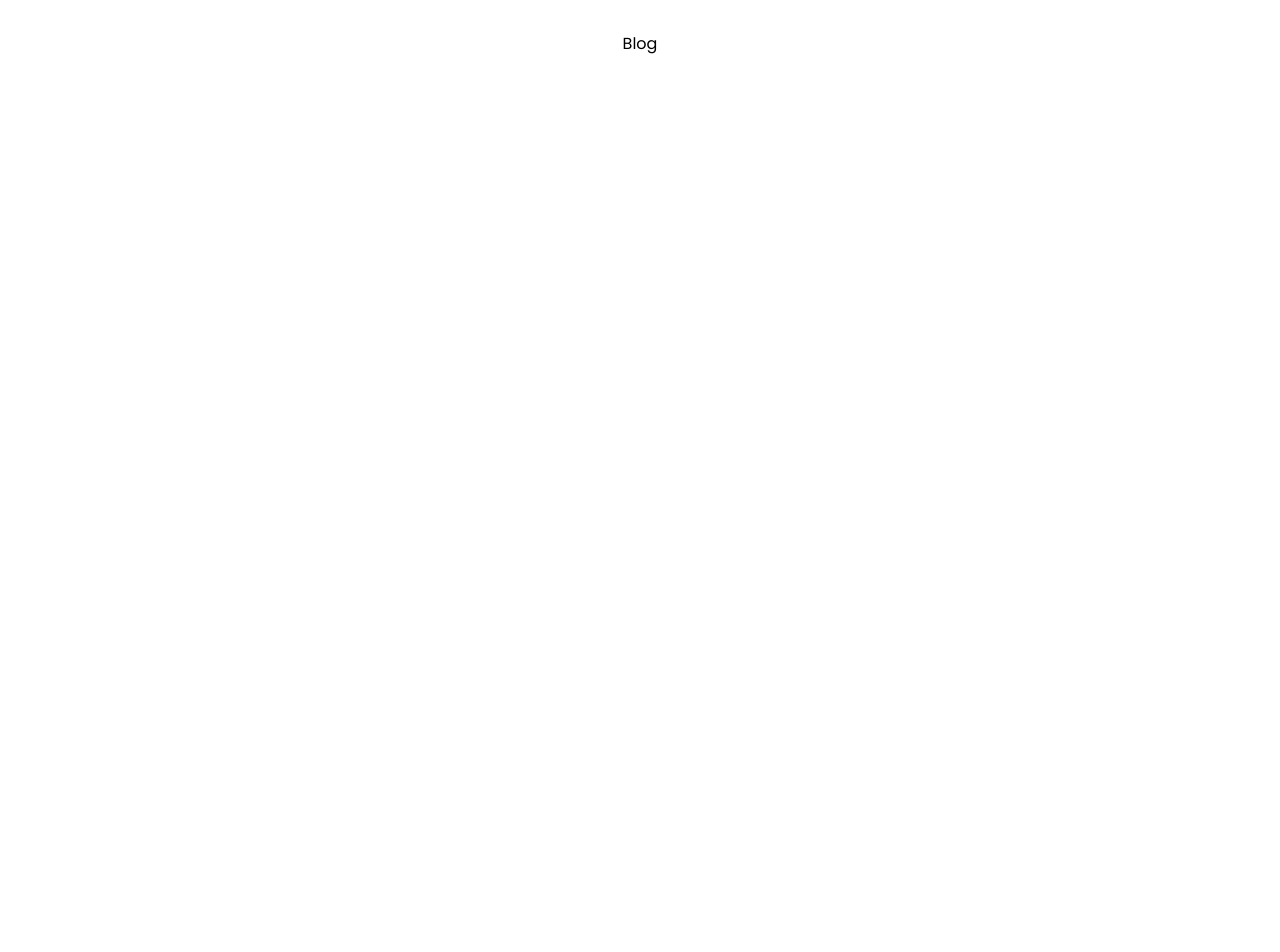
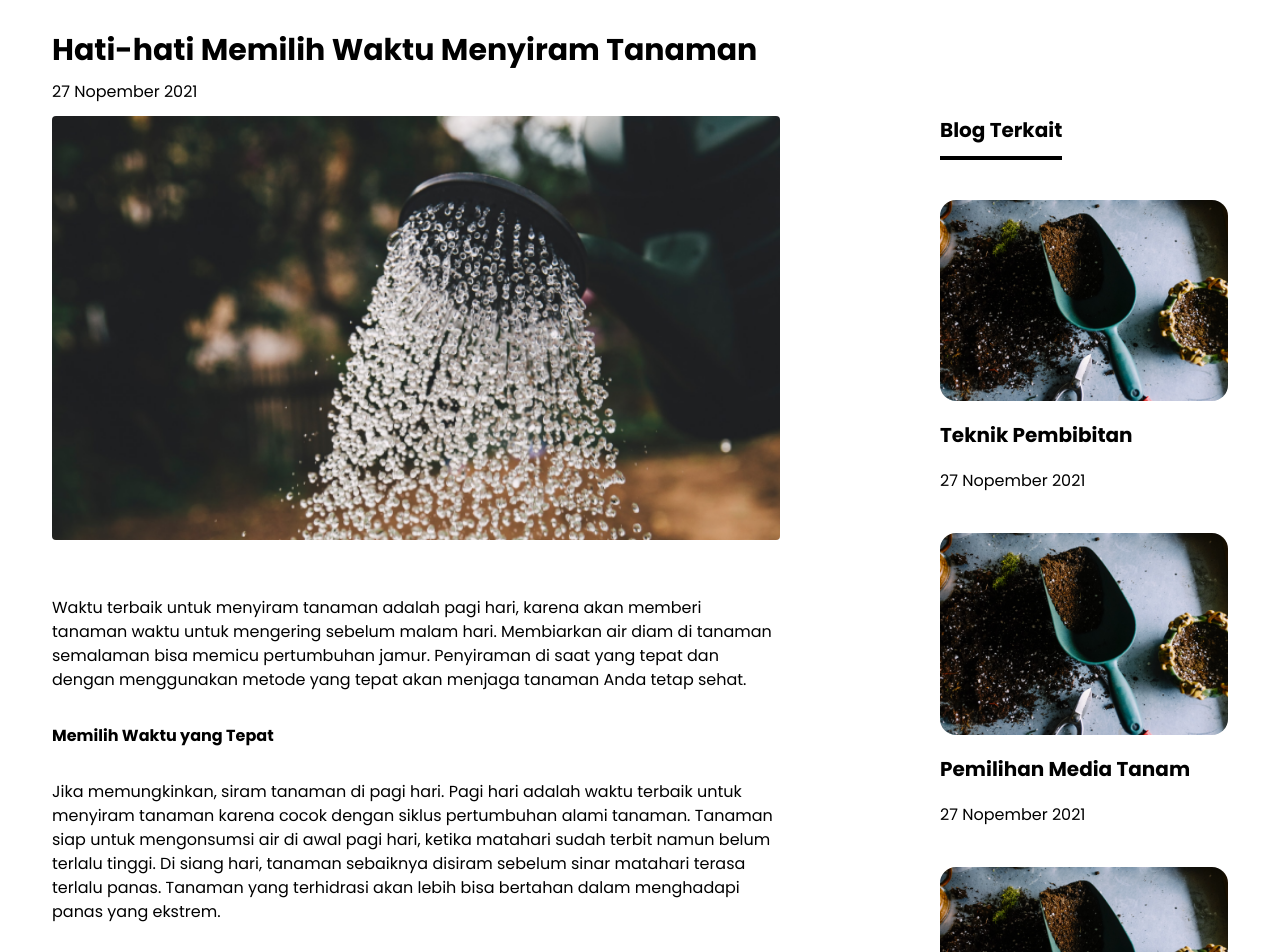
Before and after one commit to bilabror/bdg-florist, a React (Vite) app: page /blog in a window 1280 px wide. Shown: the top 952 px of the page. Before the commit the page ends 800 px from the top, so only its background shows below. Built offline with nearby package versions, Linux system fonts and the light colour scheme; the HTML template or start-up script is replaced by a standard one.

Commit message:
feat: ading page blog

```diff
--- a/src/pages/Blog/index.jsx
+++ b/src/pages/Blog/index.jsx
@@ -1,7 +1,107 @@
+import Sidebar from "./sidebar/Sidebar";
+import imageBlog from "../../assets/image/blog/blog-5.png";
+
 export default function Blog() {
   return (
-    <>
-      <h1>Blog</h1>
-    </>
+    <section className="mx-5">
+      <div>
+        <div className="text-start">
+          <h1 className="text-3xl font-bold ">
+            Hati-hati Memilih Waktu Menyiram Tanaman
+          </h1>
+          <span className="block my-3">27 Nopember 2021</span>
+
+          <div className="flex gap-40">
+
+            <div className="w-8/12">
+
+              <div className="mb-14">
+                <img src={imageBlog} className="rounded w-full" />
+              </div>
+
+              <div id="text" className="text-start">
+                <div className="mb-8">
+                  Waktu terbaik untuk menyiram tanaman adalah pagi hari, karena
+                  akan memberi tanaman waktu untuk mengering sebelum malam hari.
+                  Membiarkan air diam di tanaman semalaman bisa memicu
+                  pertumbuhan jamur. Penyiraman di saat yang tepat dan dengan
+                  menggunakan metode yang tepat akan menjaga tanaman Anda tetap
+                  sehat.
+                </div>
+
+                <span className="block font-bold mb-8">
+                  Memilih Waktu yang Tepat
+                </span>
+
+                <div className="mb-8">
+                  Jika memungkinkan, siram tanaman di pagi hari. Pagi hari
+                  adalah waktu terbaik untuk menyiram tanaman karena cocok
+                  dengan siklus pertumbuhan alami tanaman. Tanaman siap untuk
+                  mengonsumsi air di awal pagi hari, ketika matahari sudah
+                  terbit namun belum terlalu tinggi. Di siang hari, tanaman
+                  sebaiknya disiram sebelum sinar matahari terasa terlalu panas.
+                  Tanaman yang terhidrasi akan lebih bisa bertahan dalam
+                  menghadapi panas yang ekstrem.
+                </div>
+                <div>
+                  Jika Anda menunggu hingga siang atau sore hari, ketika cuaca
+                  sedang sangat panas, air justru bisa membakar tanaman. Air
+                  yang panas karena terkena sinar matahari akan terlalu panas
+                  bagi batang dan daun yang rapuh, serta akan menimbulkan
+                  kerusakan pada tanaman tersebut.
+                </div>
+                <div>
+                  Coba untuk menyiram tanaman sebelum jam 10 pagi. Ini untuk
+                  memastikan air bisa terserap ke dalam tanah dan sedikit
+                  mengering sebelum sinar matahari terasa terlalu panas.
+                </div>
+                <div className="mb-8">
+                  Jika pagi hari tidak memungkinkan, siram tanaman di sore hari.
+                  Penyiraman di pagi hari mungkin akan sulit dilakukan ketika
+                  ada segudang hal lainnya yang juga harus dilakukan. Jika Anda
+                  tidak bisa menyiram di pagi hari, tunggu hingga sore hari,
+                  saat sinar matahari sudah terasa tidak terlalu panas. Dengan
+                  begitu, tanaman tidak akan terbakar dan air masih bisa diserap
+                  sebelum malam datang.
+                </div>
+                <div className="">
+                  Jika Anda menunggu hingga siang hari, siram tanaman setelah
+                  jam 4 sore. Jika penyiraman dilakukan sebelum jam 4 sore,
+                  sinar matahari mungkin akan terlalu panas dan bisa membakar
+                  tanaman Anda.
+                </div>
+                <div className="">
+                  Jika Anda harus menyiram di siang hari, lakukan hanya sesekali
+                  dan jangan buat jadi kebiasaan yang dilakukan setiap hari.
+                </div>
+                <div className="mb-8">
+                  Jangan menyiram tanaman pada malam hari. Jika tanaman disiram
+                  pada malam hari, air tidak akan menguap serta akan diam di
+                  daun dan batang tanaman. Tanpa bantuan matahari, tanahnya
+                  mungkin akan penuh dengan air dan air tidak akan terserap
+                  dengan baik. Hal ini merugikan tanaman karena akan memicu
+                  pertumbuhan jamur di sekitar akar, batang dan daun.
+                </div>
+                <div>
+                  Siram tanaman di malam hari hanya jika terpaksa, yaitu ketika
+                  tanaman Anda sangat membutuhkan air dan Anda tidak bisa
+                  menunggu sampai pagi hari.
+                </div>
+                <div className="mb-8">
+                  Jika Anda menyiram di malam hari, gunakan lebih sedikit air
+                  agar tanahnya tidak penuh dengan air.
+                </div>
+                <div className="flex flex-col">
+                  <span>Sumber:</span>
+                  https://disperkimta.bulelengkab.go.id/informasi/detail/artikel/cara-memilih-waktu-terbaik-untuk-menyiram-tanaman-70
+                </div>
+              </div>
+            </div>
+
+            <Sidebar />
+          </div>
+        </div>
+      </div>
+    </section>
   );
 }
--- /dev/null
+++ b/src/pages/Blog/sidebar/Sidebar.jsx
@@ -0,0 +1,53 @@
+import { useState } from "react";
+import testImage from "../../../assets/image/blog/blog-1.png";
+
+export default function Sidebar() {
+  const [cardSidebar, setCardSidebar] = useState([
+    {
+      id: 1,
+      heading: "Teknik Pembibitan",
+      date: "27 Nopember 2021",
+    },
+    {
+      id: 2,
+      heading: "Pemilihan Media Tanam",
+      date: "27 Nopember 2021",
+    },
+    {
+      id: 3,
+      heading: "Faktor Penyebab Tanam",
+      date: "27 Nopember 2021",
+    },
+  ]);
+
+  return (
+    <section className="">
+      <h1 className="text-xl font-bold border-b-4 border-black mb-5 pb-3 w-fit">
+        Blog Terkait
+      </h1>
+
+      <div>
+        {cardSidebar.map((e) => (
+          <BlogCard key={e.id} sidebar={e} />
+        ))}
+      </div>
+    </section>
+  );
+}
+
+function BlogCard({ sidebar }) {
+  const { heading, date } = sidebar;
+
+
+  return (
+    <div className="w-72 my-10">
+      <img
+        src={testImage}
+        alt=""
+        className="rounded-2xl"
+      />
+      <h5 className="text-xl font-bold my-5">{heading}</h5>
+      <span>{date}</span>
+    </div>
+  );
+}
```
Also changed, not shown: 1 other file (tests, documents, lock files or other folders).
